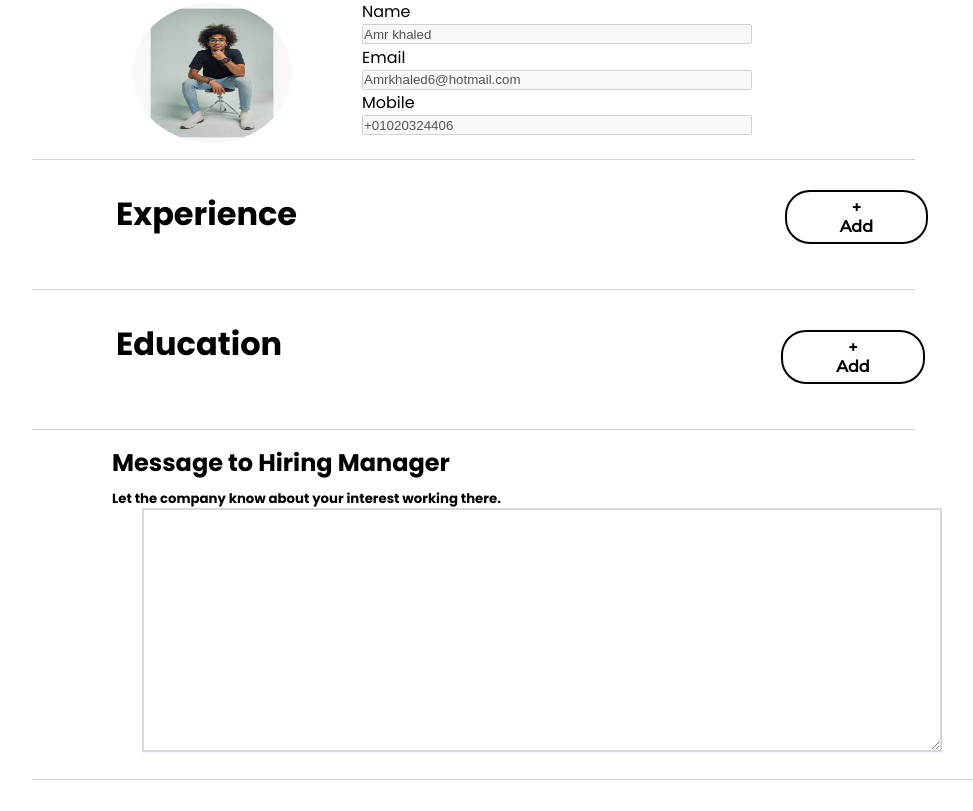
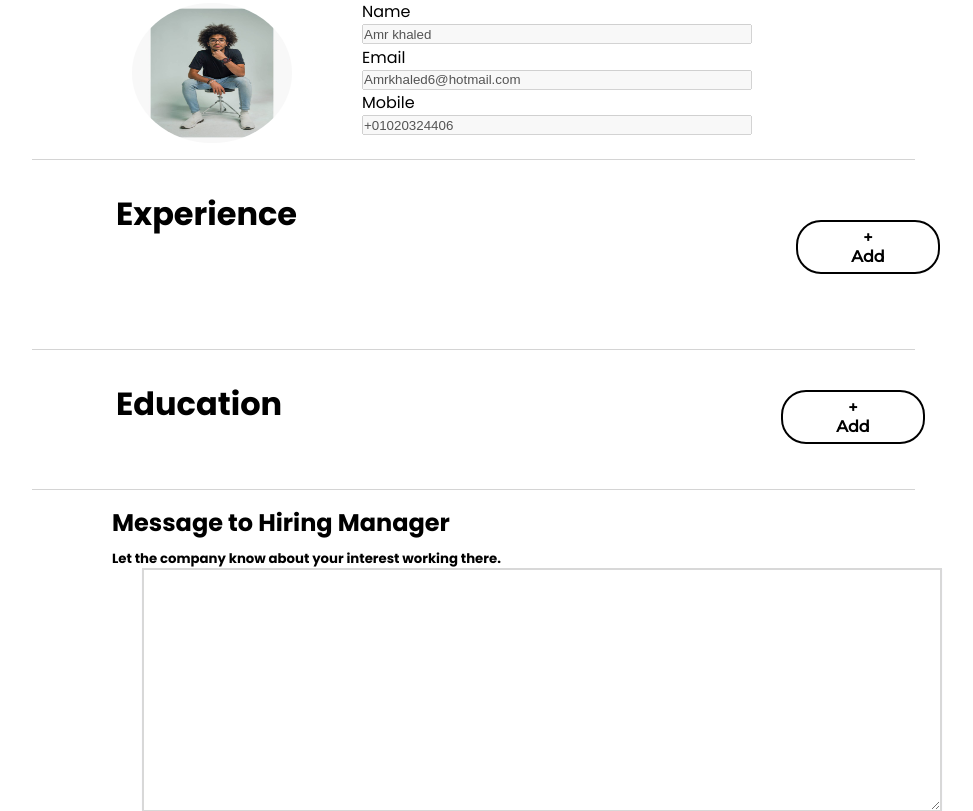
Before and after one commit to BakaarCF/Instinct-games, a PHP site: page /jobApply.php in a window 1280 px wide; the page is wider, and only the part inside the window is pictured. Shown: the part 422-1233 px from the top of that part, without its empty margins (144-1117 px from the left). Run offline with PHP 8.4, Linux system fonts and the light colour scheme; a user stored in the database is signed in; data comes from the database, SQL or seed files in the repository; data that the repository does not hold is empty; some libraries are stand-ins or nearby versions.

Commit message:
Modification

```diff
--- a/jobApply.php
+++ b/jobApply.php
@@ -157,7 +157,7 @@ include("includes/nav.php");
       <hr size="1" width="115%" color="#d4d4d4" style="margin-left:-80px;margin-top:10px;">
       <div class="experience" style="margin-top:20px;">
         <h1 style="font-weight: bold; margin-top:10px; margin-left:4px">Experience</h1>
-         <button type="button" class="exbutton1" onclick="openForm2()" style="font-weight: bold;">+ Add</button>
+         <button type="button" class="exbutton4" onclick="openForm2()" style="font-weight: bold;">+ Add</button>
       </div>
 
         <div class="form-popup" id="myForm2" style="display: none; width: 100%;margin: 0 auto;">
```
